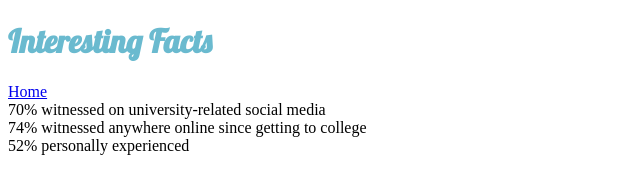
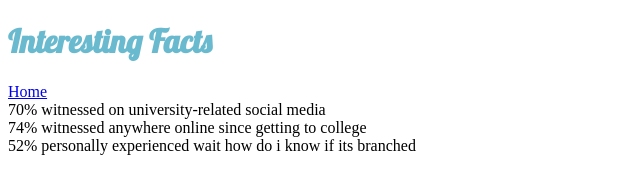
Before and after one commit to christinawei/hackital, a website: page funfacts.html in a window 1280 px wide. Shown: the whole page, without its empty margins (0-640 px from the left). Drawn offline with Linux system fonts and the light colour scheme.

Commit message:
testing branch committing

```diff
--- a/funfacts.html
+++ b/funfacts.html
@@ -16,4 +16,6 @@
   74% witnessed anywhere online since getting to college <br>
   52% personally experienced
 
+  wait how do i know if its branched
+
 </body>
```
